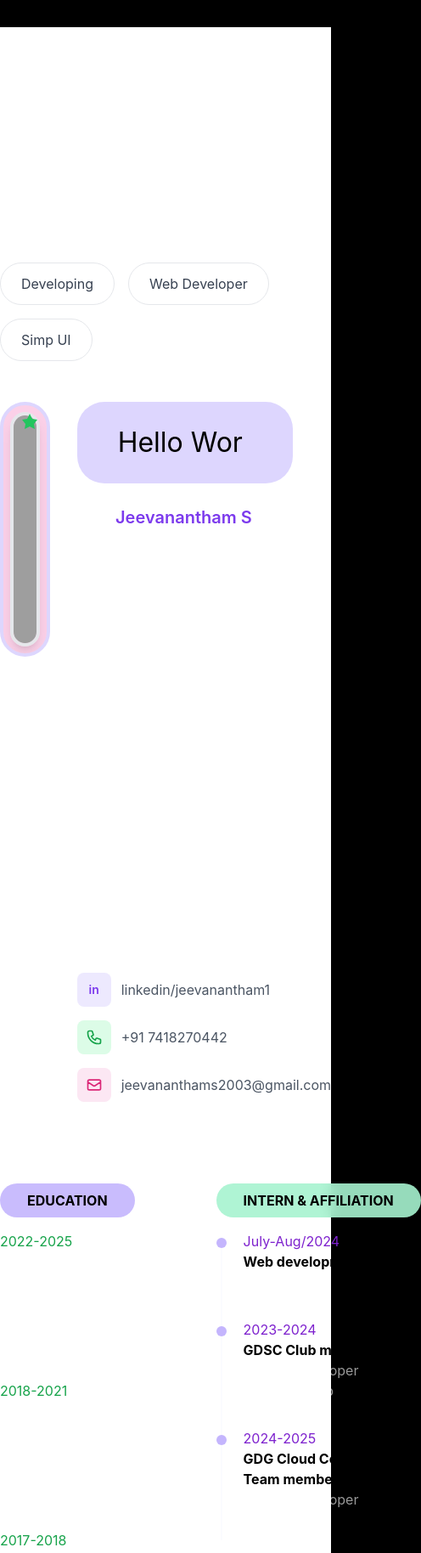
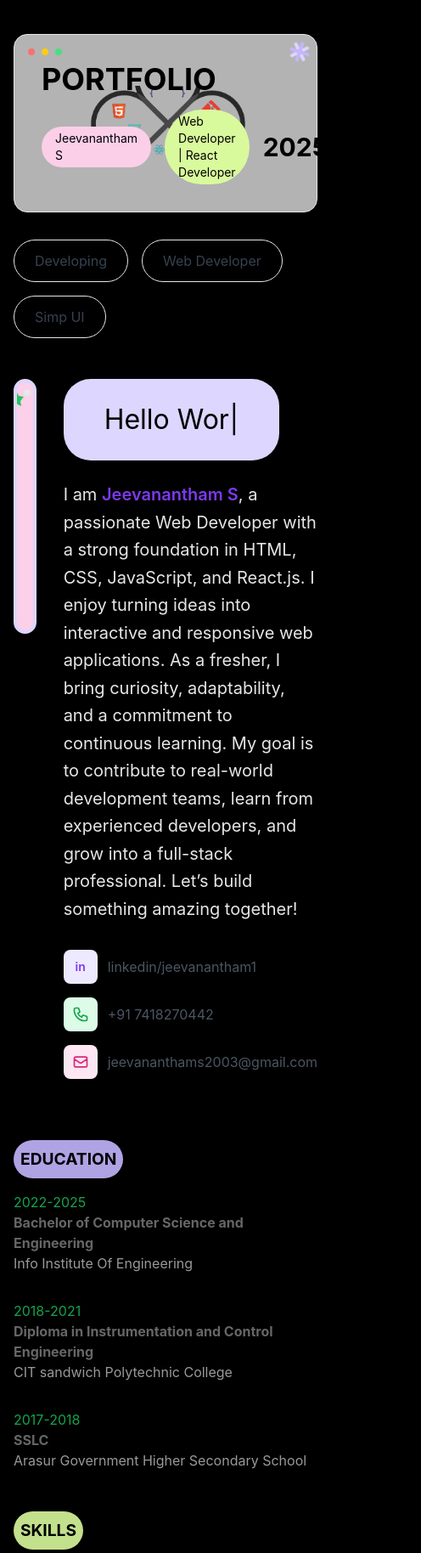
Before and after one commit to JEEVANANTHAM2021/Portfolio-jeeva-dev, a plain HTML site: page index.html in a window 390 px wide. Shown: the top 1828 px of the page at 85% size, 496 px wide, since content can reach past the window. Drawn offline with nearby package versions, Linux system fonts and the light colour scheme; grey boxes are pictures that could not be loaded.

Commit message:
Updated app.js,header.js and main.css

```diff
--- a/app.js
+++ b/app.js
@@ -1,16 +1,16 @@
 function App() {
     try {
         return (
-            <div className="portfolio-container" data-name="app">
+            <div className="portfolio-container mx-auto px-4" data-name="app">
                 <Header />
                 <CategoryList />
                 <Profile />
-                <div className="flex gap-24 mt-12">
-                    <div className="w-1/2" data-name="left-column">
+                <div className="flex flex-col md:flex-row gap-6 md:gap-24 mt-6 md:mt-12">
+                    <div className="w-full md:w-1/2" data-name="left-column">
                         <Education />
                         <Skills />
                     </div>
-                    <div className="w-1/2" data-name="right-column">
+                    <div className="w-full md:w-1/2" data-name="right-column">
                         <Intern />
                         <SoftSkills />
                     </div>
--- a/components/Header.js
+++ b/components/Header.js
@@ -19,7 +19,7 @@ function Header() {
                         <rect x="8" y="18" width="24" height="4" rx="2" fill="#C4B5FD"/>
                     </svg>
                 </div>
-                <h1 className="text-6xl font-bold mb-4" data-name="title">PORTFOLIO</h1>
+                <h1 className="text-4xl md:text-6xl font-bold mb-4" data-name="title">PORTFOLIO</h1>
                 <div className="flex gap-4 items-center" data-name="subtitle-container">
                     <span className="px-4 py-1 bg-pink-200 rounded-full text-sm" data-name="name">
                         Jeevanantham S
--- a/styles/main.css
+++ b/styles/main.css
@@ -8,17 +8,45 @@ body {
     margin: 2rem auto;
     padding: 0 1rem;
 }
+/* Mobile-view */
  @media screen and (max-width: 768px) {
-    .portfolio-container {
-        display: flex;
-        flex-direction: column;
-        padding: 15px;
-        width: 100%;
-        background-color: #fff;
-        padding: 15px 0;
-        box-shadow: 0 4px 10px rgba(0, 0, 0, 0.1);
-        z-index: 10;
-      }
+.portfolio-container {
+    padding: 0.5rem;
+}
+.header-container {
+    background-size: contain;
+    flex-direction: column;
+    padding: 0.5rem;
+    background-image: none;
+
+}
+.section-title,
+.section-title.contact,
+.section-title.education,
+.section-title.intern,
+.section-title.portfolio,
+.section-title.skills,
+.section-title.softskills {
+    font-size: 1.2rem;
+    padding: 0.5rem;
+
+}
+.profile-image-container img{
+    max-width: 100%;
+    height: auto;
+}
+.software-icon {
+    width: 32px;
+    height: 32px;
+}
+.decoration-dot {
+    width: 8px;
+    height: 8px;
+}
+.decoration-star {
+    width: 16px;
+    height: 16px;
+}
 }
 
 .header-container {
@@ -41,6 +69,16 @@ body {
     width: 40px;
     height: 40px;
     animation: spin 20s linear infinite;
+}
+.section-title {
+    display: inline-block;
+    padding: 0.5rem 2rem;
+    border-radius: 2rem;
+    font-weight: bold;
+    margin-bottom: 1rem;
+    position: relative;
+    white-space: nowrap;
+    backdrop-filter: blur(8px);
 }
 
 @keyframes spin {
```
